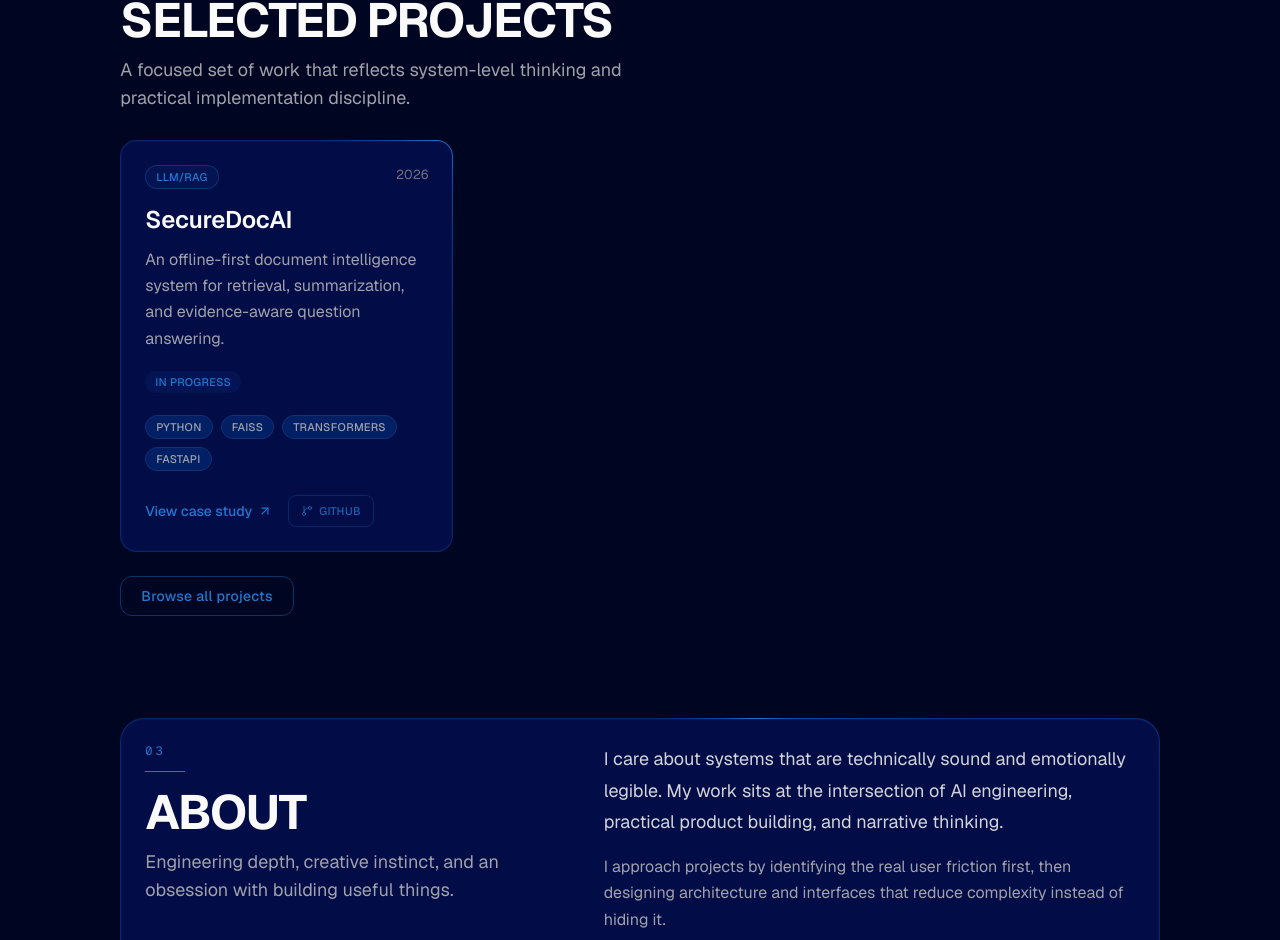
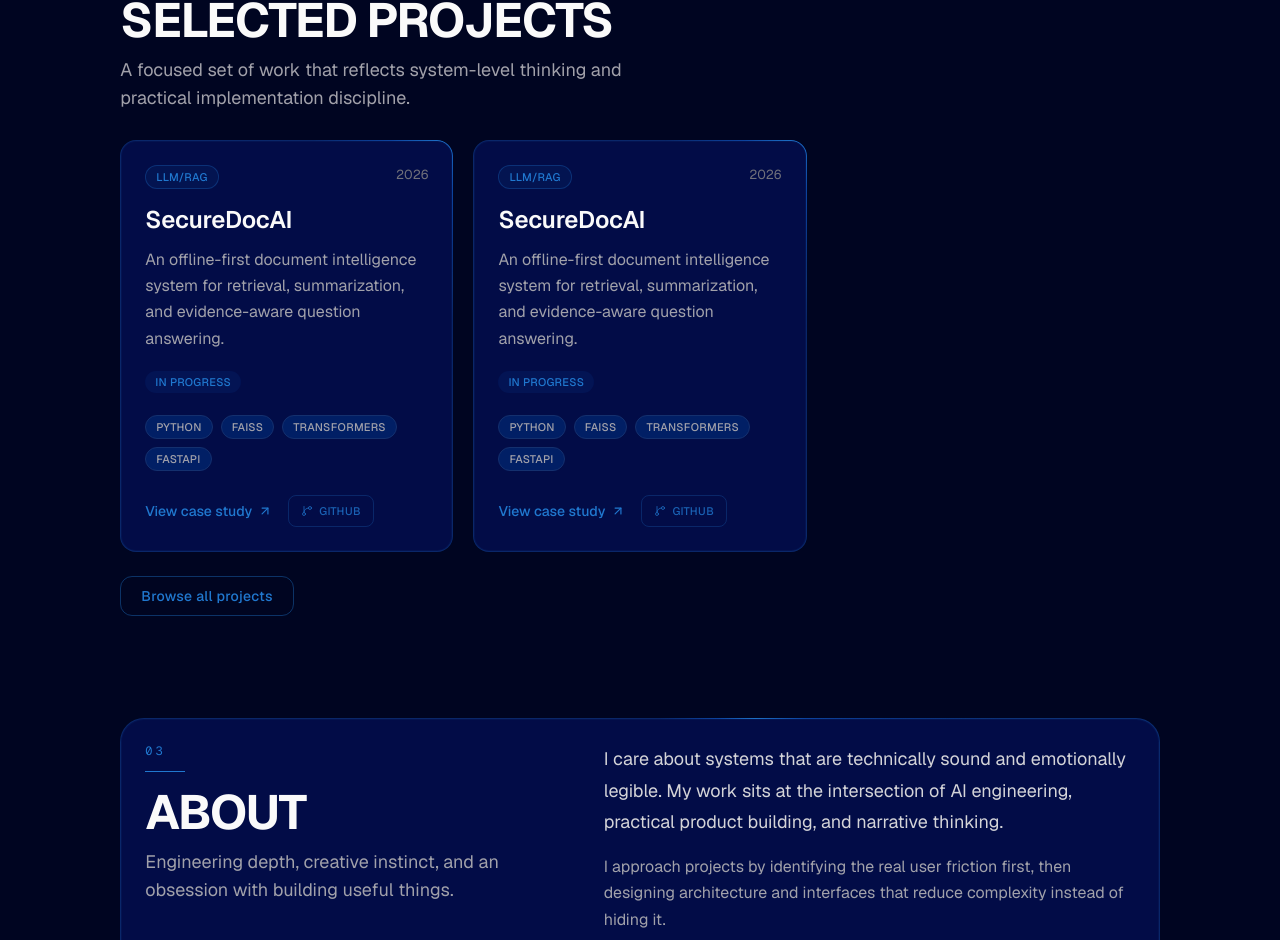
Before and after one commit to ajiteshchanna/AjiteshPortfolio, a Next.js app: page / in a window 1280 px wide. Shown: the part 1897-2837 px from the top of the page. Built offline with nearby package versions, Linux system fonts and the light colour scheme; no server answers.

Commit message:
updating projects.ts

```diff
--- a/src/data/projects.ts
+++ b/src/data/projects.ts
@@ -96,6 +96,101 @@ export const PROJECTS: Project[] = [
       ],
     },
   },
+  {
+    id: "securedocai",
+    slug: "securedocai",
+    title: "SecureDocAI",
+    description:
+      "An offline-first document intelligence system for retrieval, summarization, and evidence-aware question answering.",
+    category: "LLM/RAG",
+    year: "2026",
+    status: "In Progress",
+    technologies: ["Python", "FAISS", "Transformers", "FastAPI", "Docker"],
+    image: "/images/projects/securedocai.jpg",
+    github: "https://github.com/ajiteshchanna/SecureDocExperiments",
+    demo: "",
+    featured: true,
+    caseStudy: {
+      overview:
+        "SecureDocAI explores how privacy-sensitive documents can be queried locally using retrieval workflows and compact language models without cloud dependency.",
+      problem:
+        "Knowledge workers handling sensitive documents often need answer retrieval, but cloud-hosted systems can violate policy or trust boundaries.",
+      whyItMatters:
+        "A private-by-default assistant unlocks faster decision making while preserving compliance and data ownership in restricted environments.",
+      role:
+        "Designed retrieval architecture, implemented document ingestion flow, and iterated on answer quality strategy.",
+      architecture:
+        "Pipeline: document parsing, OCR fallback, semantic chunking, embedding indexing in FAISS, retrieval layer, and offline response generation.",
+      stack: "Python, FAISS, sentence-transformers, FastAPI, Docker",
+      implementation:
+        "Built ingestion modules with traceable metadata and a retrieval layer tuned for relevance and citation support. Added modular service boundaries for testing each stage independently.",
+      engineeringDecisions: [
+        "Prioritized local model compatibility before advanced generation features.",
+        "Used vector index snapshots to make iteration reproducible across experiments.",
+        "Separated retrieval scoring from response rendering to improve debuggability.",
+      ],
+      challenges: [
+        "Uneven OCR quality across document formats.",
+        "Retrieval drift when chunk sizes were too broad.",
+        "Balancing latency with answer depth on consumer hardware.",
+      ],
+      solutions: [
+        "Added OCR fallback and preprocessing normalization.",
+        "Introduced chunk overlap and metadata-aware retrieval filters.",
+        "Applied staged retrieval with capped context windows.",
+      ],
+      results:
+        "The system now returns grounded answers with source context, making internal document lookup significantly more actionable for early testing scenarios.",
+      evaluation:
+        "Evaluation is currently based on curated question sets and relevance review. Quantitative benchmarking is planned with a larger validation corpus.",
+      metrics: [
+        {
+          label: "Answer grounding score",
+          value: "TODO",
+          note: "Pending formal retrieval evaluation baseline.",
+          isPlaceholder: true,
+        },
+        {
+          label: "Median retrieval latency",
+          value: "TODO",
+          note: "Will be captured after final model and index lock.",
+          isPlaceholder: true,
+        },
+      ],
+      diagram: {
+        title: "SecureDocAI Architecture",
+        description: "End-to-end offline document intelligence pipeline.",
+        nodes: [
+          "Documents",
+          "Parsing",
+          "OCR",
+          "Chunking",
+          "Embeddings",
+          "FAISS",
+          "Retrieval",
+          "Offline LLM",
+          "Answer",
+          "Evaluation",
+        ],
+      },
+      screenshots: [
+        {
+          src: "/images/projects/securedocai-workflow.png",
+          alt: "SecureDocAI workflow view with ingestion and retrieval stages",
+          caption: "Workflow panel used during retrieval pipeline verification.",
+        },
+      ],
+      lessonsLearned: [
+        "Retrieval quality is often a larger lever than model size.",
+        "Traceability fields are essential for debugging hallucination-like behavior.",
+      ],
+      futureImprovements: [
+        "Add reranking stage for improved top-k relevance.",
+        "Introduce multilingual document support.",
+        "Automate regression checks for retrieval quality changes.",
+      ],
+    },
+  },
 ];
 
 export const FEATURED_PROJECTS = PROJECTS.filter((project) => project.featured);
```
